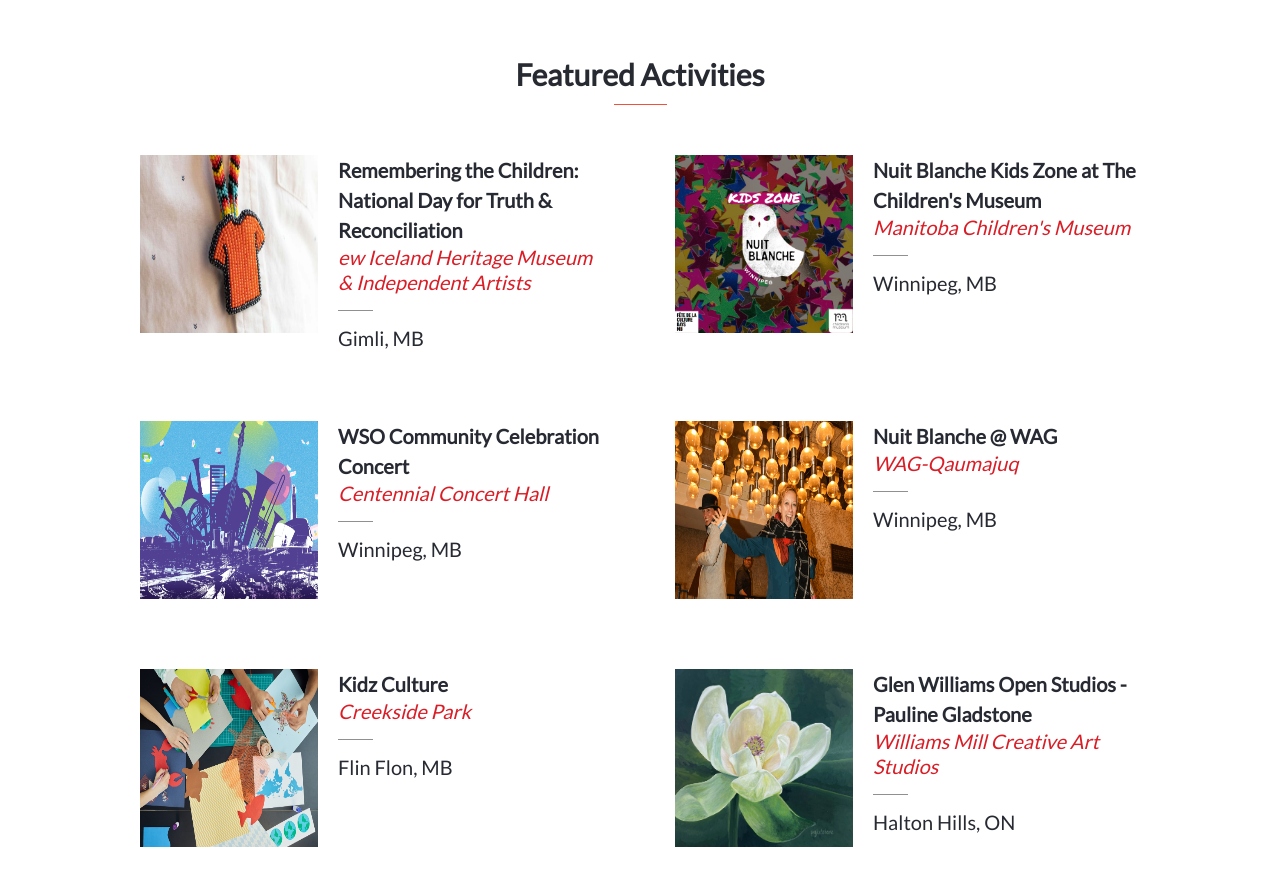
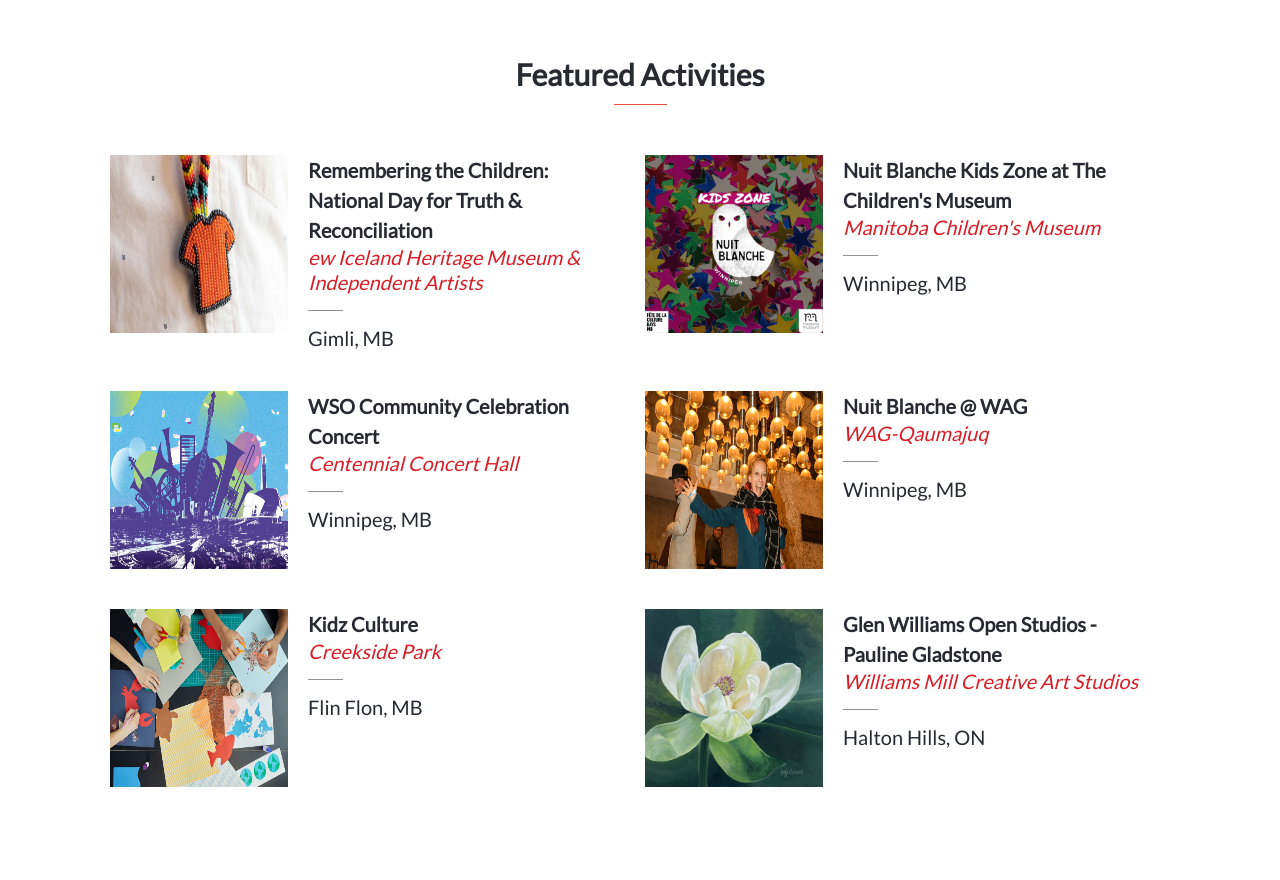
Before and after one commit to vvoo21/capstone-project, a website: page index.html in a window 1280 px wide. Shown: the part 1560-2440 px from the top of the page. Drawn offline with Linux system fonts and the light colour scheme.

Commit message:
Modify style.css file

```diff
--- a/style.css
+++ b/style.css
@@ -272,7 +272,6 @@
   width: 160px;
 }
 
-.featured-activities,
 .partners,
 .partners-wrap,
 .partners-list {
@@ -281,6 +280,14 @@
   flex-direction: column;
   justify-content: center;
   padding: 30px;
+}
+
+.featured-activities {
+  width: 100%;
+  display: flex;
+  flex-direction: column;
+  justify-content: center;
+  padding: 15px;
 }
 
 .logo {
@@ -302,7 +309,8 @@
 .event {
   display: flex;
   justify-content: flex-start;
-  padding: 30px;
+  margin-top: 30px;
+  margin-right: 30px;
   gap: 20px;
 }
 
```
